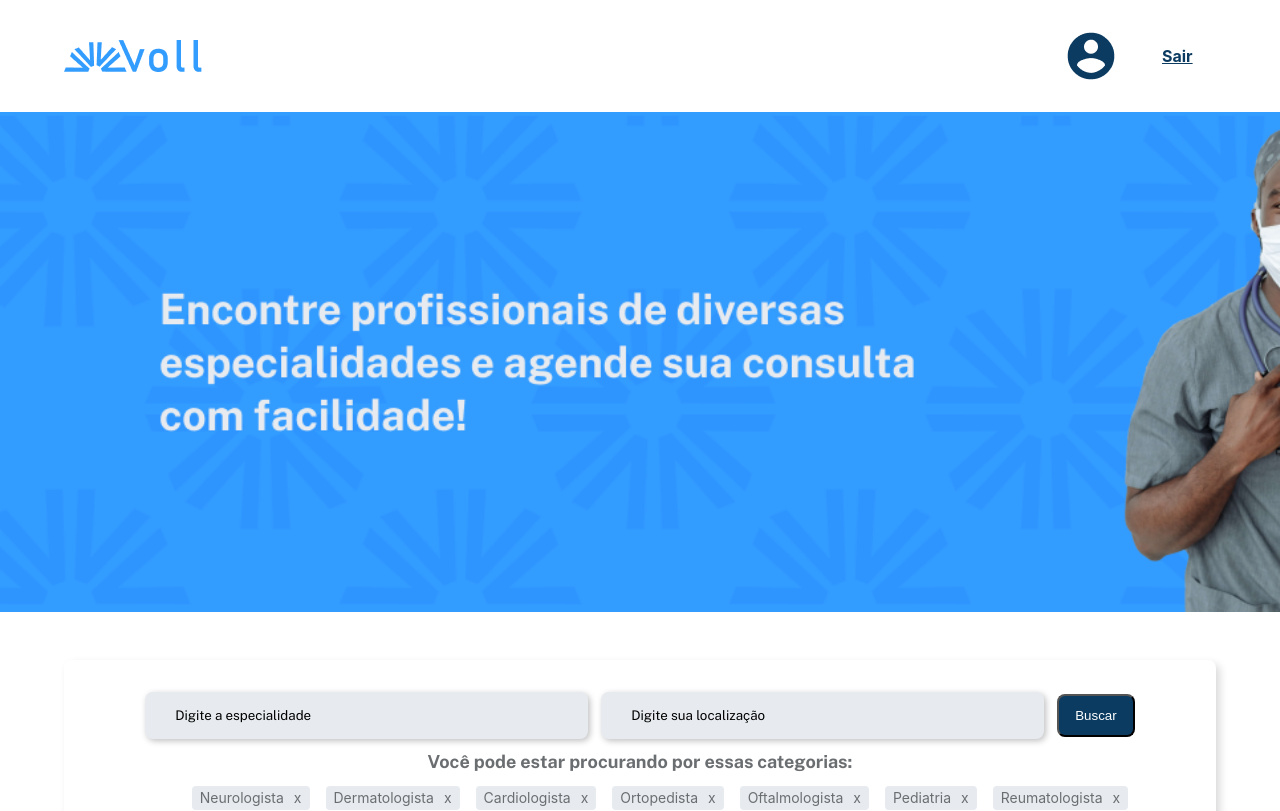
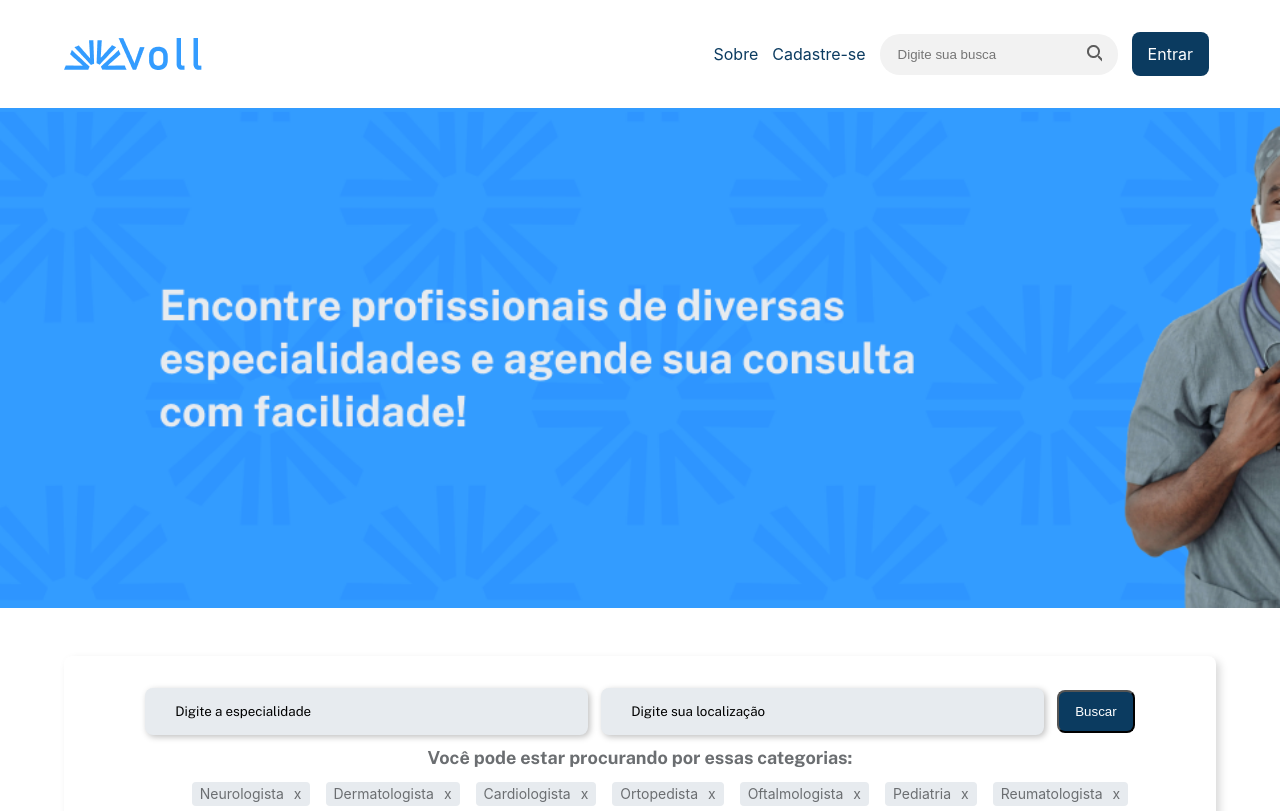
Before and after one commit to tpessoa10/Voll-Completo, a React (Create React App) app in the folder web/: page / in a window 1280 px wide. Shown: the top 811 px of the page. Built offline with nearby package versions, Linux system fonts and the light colour scheme; the HTML template or start-up script is replaced by a standard one.

Commit message:
fazendo modal

```diff
--- a/web/src/AppRoutes.tsx
+++ b/web/src/AppRoutes.tsx
@@ -5,6 +5,7 @@ import PaginaInicial from "./pages/PaginaInicial";
 import PaginaBaseFormulario from "./pages/PaginaBaseFormulario";
 import Login from "./pages/Login";
 import Cadastro from "./pages/Cadastro";
+import RotaPrivada from "./utils/RotaPrivada";
 
 function appRoutes(){
     return (
@@ -12,7 +13,9 @@ function appRoutes(){
             <Routes>
                 <Route path="/" element={<PaginaBase/>}>
                     <Route index element={<PaginaInicial/>}/>
-                    <Route path="/dashboard" element={<Dashboard/>}/>
+                    <Route element={<RotaPrivada/>}>
+                        <Route path="/dashboard" element={<Dashboard/>}/>
+                    </Route>
                 </Route>
                 <Route  path="/" element={<PaginaBaseFormulario/>}>
                     <Route path="/login" element={<Login/>}/>
--- a/web/src/components/Cabecalho/index.tsx
+++ b/web/src/components/Cabecalho/index.tsx
@@ -1,6 +1,8 @@
 import styled from 'styled-components';
 import logo from './assets/logo.png';
 import perfil from './assets/perfil.png';
+import autenticaStore from '../../stores/autentica.stores';
+import pesquisa from './assets/search.png'
 
 const CabecalhoEstilizado = styled.header`
     display:flex;
@@ -20,16 +22,69 @@ const LinkEstilizado = styled.a`
  color: var(--azul-escuro);
  font-weight: 700;
 `
+const LinkEstilizadoDeslogado = styled(LinkEstilizado)`
+font-weight: 400;
+text-decoration: none;
+color: var(--azul-escuro)
+`
+
+const ContainerPesquisa = styled.div`
+  display: flex;
+  align-items: center;
+  background-color: #f2f2f2;
+  border-radius: 20px;
+  padding: 8px 16px;
+`;
+
+const InputCustomizado = styled.input`
+  flex: 1;
+  border: none;
+  background: none;
+  outline: none;
+`;
+
+const SpanCustomizado = styled.span`
+  background-image: url(${pesquisa});
+  background-repeat: no-repeat;
+  width: 25px;
+  height: 25px;
+background-position: 10px;
+`;
+
+const BotaoEstilizado = styled.a`
+background-color: var(--azul-escuro);
+border-radius: 8px;
+padding: 12px 16px;
+color: var(--branco);
+text-decoration: none;
+`
 
 function Cabecalho() {
+    const handleSubmit = () => {
+        autenticaStore.logout()
+    }
+
     return (
         <CabecalhoEstilizado>
-            <img src={logo} alt="logo da empresa Voll" />
-            <Container>
-                <img src={perfil} alt="imagem de perfil do usuário" />
-                <LinkEstilizado href="#">Sair</LinkEstilizado>
-            </Container>
-        </CabecalhoEstilizado>
+        <img src={logo} alt="logo da empresa Voll" />
+        <Container>
+            {autenticaStore.estaAutenticado
+                ? <>
+                    <img src={perfil} alt="imagem de perfil do usuário" />
+                    <LinkEstilizado href="/" onClick={handleSubmit}>Sair</LinkEstilizado>
+                </>
+                : <>
+                    <LinkEstilizadoDeslogado href="/sobre" >Sobre</LinkEstilizadoDeslogado>
+                    <LinkEstilizadoDeslogado href="/cadastro">Cadastre-se</LinkEstilizadoDeslogado>
+                    <ContainerPesquisa>
+                        <InputCustomizado type="text" placeholder='Digite sua busca' />
+                        <SpanCustomizado />
+                    </ContainerPesquisa>
+                    <BotaoEstilizado href="/login">Entrar</BotaoEstilizado>
+                </>
+            }
+        </Container>
+    </CabecalhoEstilizado>
     )
 }
 
--- /dev/null
+++ b/web/src/pages/Dashboard/Modal/index.tsx
@@ -0,0 +1,94 @@
+import { Modal, Box, FormGroup, Switch, FormControlLabel, Checkbox } from "@mui/material";
+import Titulo from "../../../components/Titulo";
+import styled from "styled-components";
+import CampoDigitacao from "../../../components/CampoDigitacao";
+import { useState } from "react";
+import Subtitulo from "../../../components/Subtitulo";
+
+const BoxCustomizado = styled(Box)`
+    position: fixed;
+    top: 50%;
+    left: 50%;
+    transform: translate(-50%, -50%);
+    width: 30vw;
+    max-height: 90vh;
+    overflow-y: auto;
+    background-color: white;
+    border: none;
+    border-radius: 16px;
+    padding: 1em 5em;
+`
+
+const Container = styled.div`
+    width: 100%;
+    display: grid;
+    grid-template-columns: 65% 33%;
+    justify-content: space-between
+`
+
+const ContainerSwitch = styled.div`
+    text-align: center;
+`
+
+export default function ModalCadastro({open, handleClose}: {open: boolean, handleClose: () => void}){
+    const [planosSelecionados, setPlanosSelecionados] = useState<string[]>([])
+    const [nome, setNome] = useState('')
+    const [email, setEmail] = useState('')
+    const [senha, setSenha] = useState('')
+    const [senhaVerificada, setSenhaVerificada] = useState('')
+    const [possuiPlano, setPossuiPlano] = useState(false)
+    const [especialidade, setEspecialidade] = useState('')
+    const [crm, setCrm] = useState('')
+    const [telefone, setTelefone] = useState('')
+    const [cep, setCep] = useState('')
+    const [rua, setRua] = useState('')
+    const [numero, setNumero] = useState('')
+    const [complemento, setComplemento] = useState('')
+    const [estado, setEstado] = useState('')
+    const label = {inputProps: {'aria-label':'atende por plano?'}}
+
+    const handleChange = (event: React.ChangeEvent<HTMLInputElement>) => {
+        const checkboxValue = event.target.value
+        if(event.target.checked) {
+            setPlanosSelecionados([...planosSelecionados, checkboxValue])
+        } else{
+            setPlanosSelecionados(planosSelecionados.filter(plano => plano !== checkboxValue))
+        }
+    }
+
+    return(
+        <Modal open={open} onClose={handleClose} aria-LabelLedby="Modal de cadastro do especialista" aria-describedby="Nesse modal terá os dados de cadastro do especialista">
+            <BoxCustomizado>
+                <Titulo>Cadastre o especialista inserindo os dados abaixo:</Titulo>
+                <FormGroup>
+                    <CampoDigitacao  tipo="text" valor={nome} placeholder="Digite seu nome completo" onChange={setNome} label="Nome"/>
+                    <CampoDigitacao  tipo="text" valor={email} placeholder="Digite seu enredeço de email" onChange={setEmail} label="Email"/>
+                    <CampoDigitacao  tipo="password" valor={senha} placeholder="Digite sua senha" onChange={setSenha} label="Crie uma senha"/>
+                    <CampoDigitacao  tipo="password" valor={senhaVerificada} placeholder="Repita sua senha anterior" onChange={setSenhaVerificada} label="Repita a senha"/>
+                    <CampoDigitacao  tipo="text" valor={especialidade} placeholder="Qual a sua especialidade?" onChange={setEspecialidade} label="Especialidade"/>
+                    <CampoDigitacao  tipo="text" valor={especialidade} placeholder="Qual a sua especialidade?" onChange={setEspecialidade} label="Especialidade"/>
+                    <CampoDigitacao  tipo="number" valor={crm} placeholder="Insira seu número de registro" onChange={setCrm} label="CRM"/>
+                    <CampoDigitacao  tipo="tel" valor={telefone} placeholder="Insira seu número de telefone" onChange={setTelefone} label="Telefone"/>
+                    <CampoDigitacao  tipo="number" valor={cep} placeholder="CEP" onChange={setCep} label="Endereço"/>
+                    <Container>
+                        <CampoDigitacao  tipo="text" valor={rua} placeholder="Rua" onChange={setRua}/>
+                        <CampoDigitacao  tipo="number" valor={numero} placeholder="Número" onChange={setNumero}/>
+                        <CampoDigitacao  tipo="text" valor={complemento} placeholder="Complemeento" onChange={setComplemento}/>
+                        <CampoDigitacao  tipo="text" valor={estado} placeholder="Estado" onChange={setEstado}/>
+                    </Container>
+                    <ContainerSwitch>
+                        <Subtitulo>Atende por plano ?</Subtitulo>
+                        <Switch {...label} onChange={() => {
+                            possuiPlano ?
+                            setPossuiPlano(false) :
+                            setPossuiPlano(true)
+                        }}/>
+                    </ContainerSwitch>
+                    <FormGroup>
+                        <FormControlLabel control={<Checkbox onChange={handleChange} value="Sulamerica"/>} label="Sulamerica"/>
+                    </FormGroup>
+                </FormGroup>
+            </BoxCustomizado>
+        </Modal>
+    )
+}
--- a/web/src/pages/Login/index.tsx
+++ b/web/src/pages/Login/index.tsx
@@ -3,9 +3,10 @@ import CampoDigitacao from "../../components/CampoDigitacao";
 import TituloLogin from '../../components/TituloLogin/index'
 import styled from "styled-components";
 import Botao from "../../components/Botao";
-import { Link } from "react-router-dom";
+import { Link, useNavigate } from "react-router-dom";
 import Logo from '../../components/Cabecalho/assets/logo.png'
 import usePost from "../../usePost";
+import autenticaStore from "../../stores/autentica.stores";
 
 const Formulario = styled.form`
     display: flex;
@@ -47,7 +48,8 @@ interface ILogin{
 export default function Login () {
     const [email, setEmail] = useState('')
     const [senha, setSenha] = useState('')
-    const {cadastrarDados, erro, sucesso} = usePost()
+    const {cadastrarDados, erro, sucesso, resposta} = usePost()
+    const navigate = useNavigate()
 
     const handleLogin = async (event: React.FormEvent<HTMLFormElement>) => {
         event.preventDefault();
@@ -57,6 +59,8 @@ export default function Login () {
         }
         try{
             cadastrarDados({url:"auth/login", dados: usuario})
+            autenticaStore.login({email: email, token: resposta})
+            resposta && navigate("/dashboard")
         } catch(erro) {
             erro && alert('Não foi possível fazer login')
         }
--- a/web/src/stores/autentica.stores.ts
+++ b/web/src/stores/autentica.stores.ts
@@ -31,4 +31,4 @@ class AutenticaStore{
 
 const autenticaStore = new AutenticaStore()
 
-export default AutenticaStore;
+export default autenticaStore;
--- a/web/src/usePost.ts
+++ b/web/src/usePost.ts
@@ -3,20 +3,23 @@ import { useState } from "react";
 export default function usePost(){
     const [erro, setErro] = useState('')
     const [sucesso, setSucesso] = useState(false)
+    const [resposta, setResposta] = useState('')
 
     async function cadastrarDados<T>({url, dados}: {url: string, dados: T}) {
         try {
-        await fetch(`http://localhost:8080/${url}`,{
+        const resposta = await fetch(`http://localhost:8080/${url}`,{
             method: "POST",
             headers:{
                 'Content-Type':'application/json'
             },
             body: JSON.stringify(dados)
         })
-        setSucesso(true)
+        setSucesso(true);
+        const respostaConvertida = await resposta.json()
+        setResposta(respostaConvertida.token)
     } catch(erro) {
         setErro('Não foi possivel enviar os dados')
+        }
     }
-    }
-    return {cadastrarDados, sucesso, erro}
+    return {cadastrarDados, sucesso, erro, resposta}
 }
--- /dev/null
+++ b/web/src/utils/RotaPrivada.tsx
@@ -0,0 +1,12 @@
+import { Navigate, Outlet } from "react-router"
+import autenticaStore from "../stores/autentica.stores"
+
+const RotaPrivada = () => {
+    const {estaAutenticado} = autenticaStore
+
+    return (
+        estaAutenticado ? <Outlet/> : <Navigate to="/login"/>
+    )
+}
+
+export default RotaPrivada;
```
Also changed, not shown: web/src/pages/Dashboard/index.tsx (+14 -2 lines), web/src/components/Cabecalho/assets/search.png (added), 1 other file (tests, documents, lock files or other folders).
